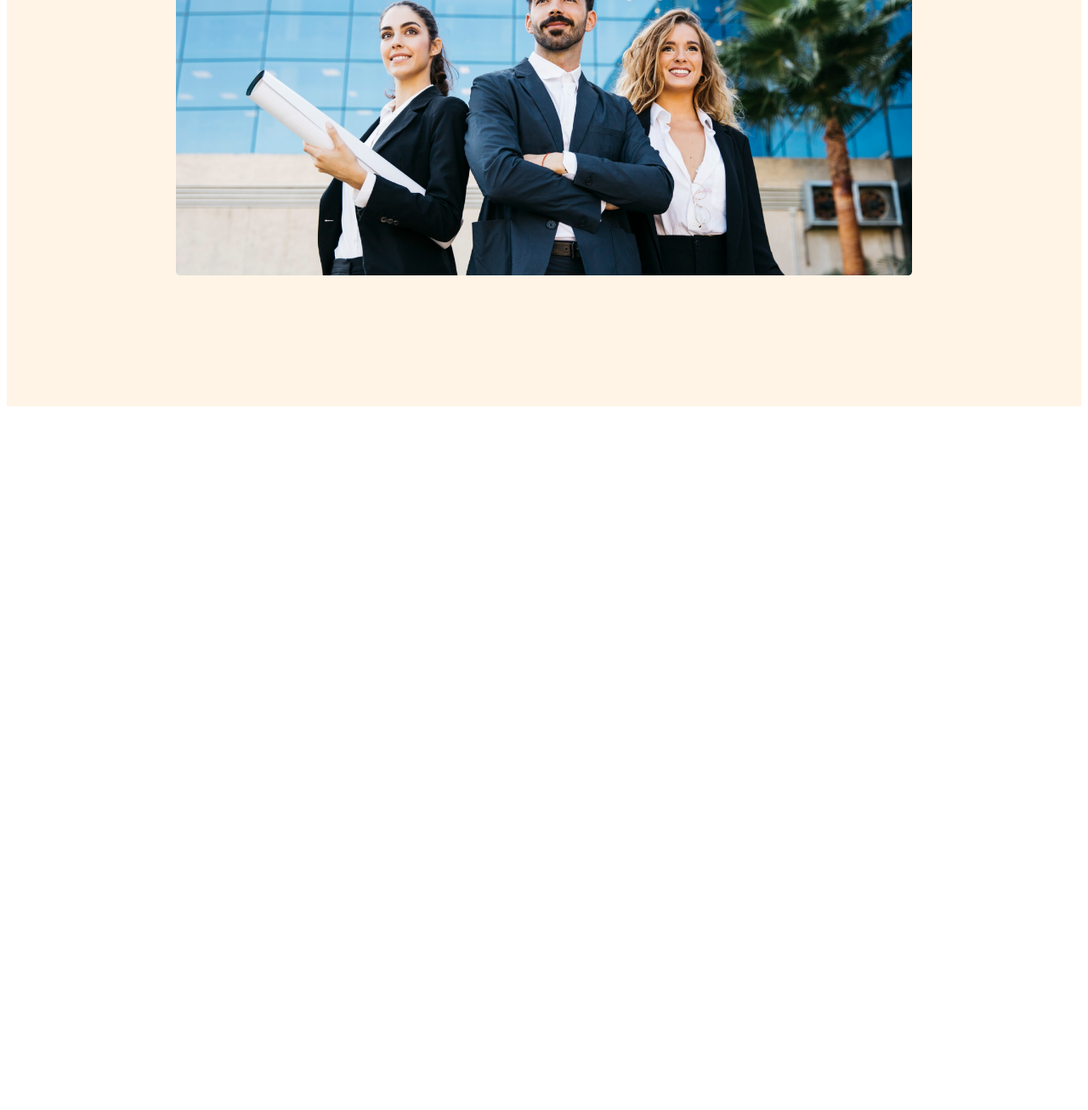
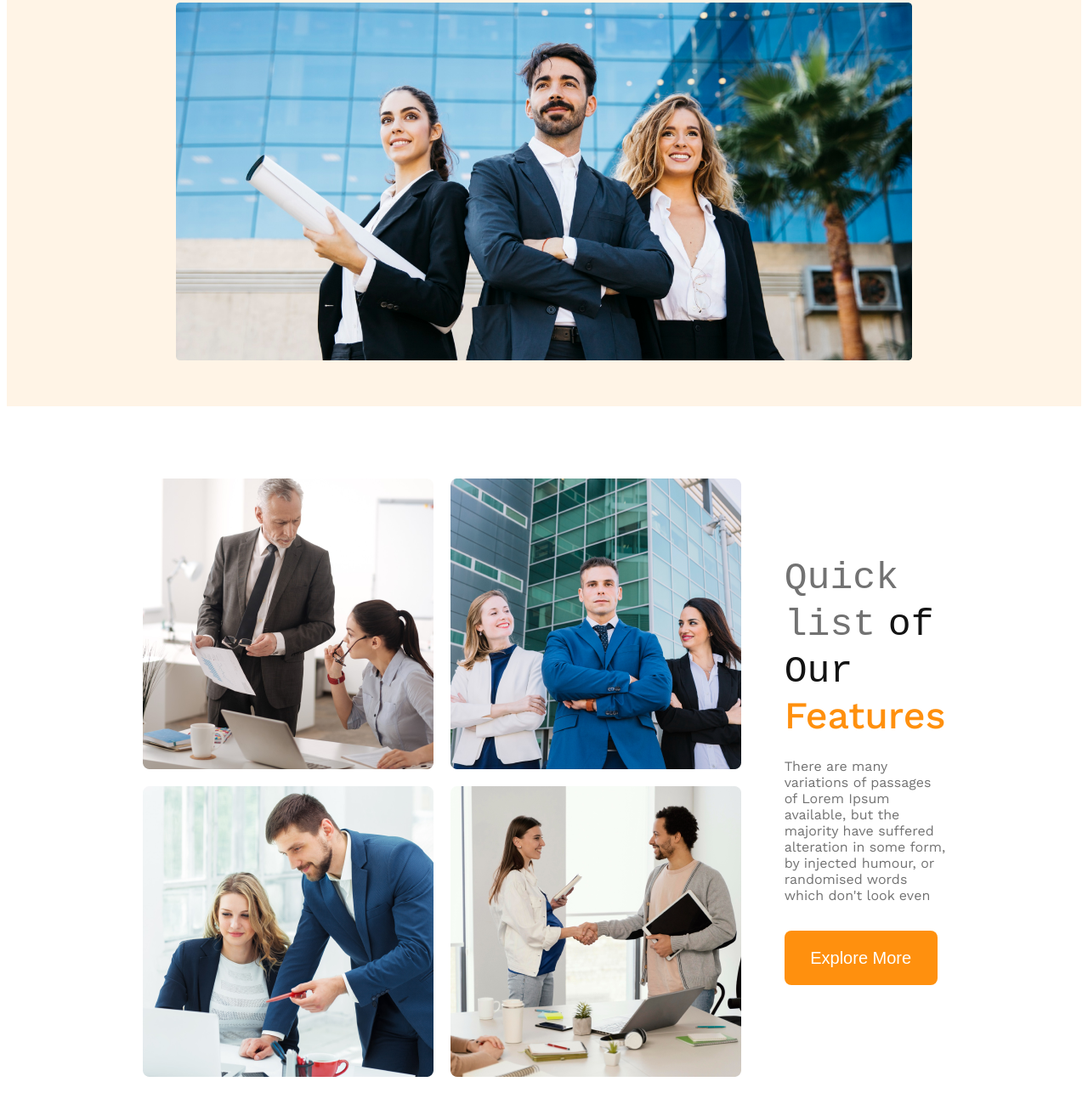
Before and after one commit to Shaon247on/g3-architects-resources, a plain HTML site: page index.html in a window 1280 px wide. Shown: the part 522-1828 px from the top of the page at 85% size. Before the commit the page ends 1008 px from the top, so only its background shows below. Drawn offline with nearby package versions, Linux system fonts and the light colour scheme.

Commit message:
added the feature section

```diff
--- a/index.html
+++ b/index.html
@@ -14,6 +14,7 @@
 </head>
 
 <body>
+    <!-- start of header section -->
     <header>
         <nav>
             <h3 class="menu-title">G3 Architects</h3>
@@ -38,11 +39,25 @@
                 </div>
             </div>
         </section>
+    </header>
+    <!-- end of header section -->
+    <!-- start of main section -->
+    <main>
+        <!-- start of feature section -->
+        <section class="feature-section">
+                <div class="feature-image-sections">
+                    <img src="images/team1.png" alt="">
+                    <img src="images/team2.png" alt="">
+                    <img src="images/team3.png" alt="">
+                    <img src="images/team4.png" alt="">
+                </div>
+                <div class="feature-text-section">
+                    <h3 class="feature-title"><samp id="quick">Quick list</samp> <samp id="our">of Our</samp> <span id="feature">Features</span></h3>
+                    <p class="feature-details">There are many variations of passages of Lorem Ipsum available, but the majority have suffered alteration in some form, by injected humour, or randomised words which don't look even</p>
+                    <button class="pry-button">Explore More</button>
 
-    </header>
-
-    <main>
-
+                </div>
+        </section>
     </main>
 
     <footer>
--- a/style/style.css
+++ b/style/style.css
@@ -7,9 +7,10 @@ body {
     margin-top: 0px;
 }
 
+/* start of header section */
 header {
     background: rgba(255, 144, 14, 0.10);
-    padding: 50px 11.66vw 100px;
+    padding: 50px 11.66vw 00px;
 
 }
 
@@ -56,6 +57,7 @@ nav li {
     flex-direction: column;
     justify-content: center;
     align-items: center;
+    padding-top: 100px;
 }
 
 .banner-content {
@@ -110,6 +112,55 @@ nav li {
 
 }
 
+/* end of header section */
+/* start of main section */
+.feature-section {
+    display: flex;
+    align-items: center;
+    gap: 3.958vw;
+    padding: 85px 12.500vw;
+}
+
+.feature-image-sections {
+    display: grid;
+    grid-template-columns: repeat(2,1fr);
+    gap: 20px;
+}
+
+
+.feature-text-section {
+
+}
+
+.feature-title {
+    max-width: 468px;
+    font-size: 2.8rem;
+    font-weight: 500;
+    margin-bottom: 0px;
+}
+
+#quick{
+    color: #727272;
+}
+#our{
+    color: #131313;
+}
+#feature{
+    color: #FF900E;
+}
+
+.feature-details {
+    margin-top: 24px;
+    max-width: 537px;
+    color: #727272;
+    margin-bottom: 32px;
+}
+
+.pry-button {}
+
+
+
+
 /* responsive style */
 
 /* small device */
@@ -117,22 +168,25 @@ nav li {
     header {
         padding: 20px;
     }
-    nav{
+
+    nav {
         flex-direction: column;
 
     }
-    .menu-container{
+
+    .menu-container {
         flex-direction: column;
         gap: 10px;
     }
 
 }
 
-@media screen and (min-width:576px) and (max-width: 960px){
-    header{
+@media screen and (min-width:576px) and (max-width: 960px) {
+    header {
         padding: 35px;
     }
-    nav{
+
+    nav {
         flex-direction: column;
     }
 }
```
